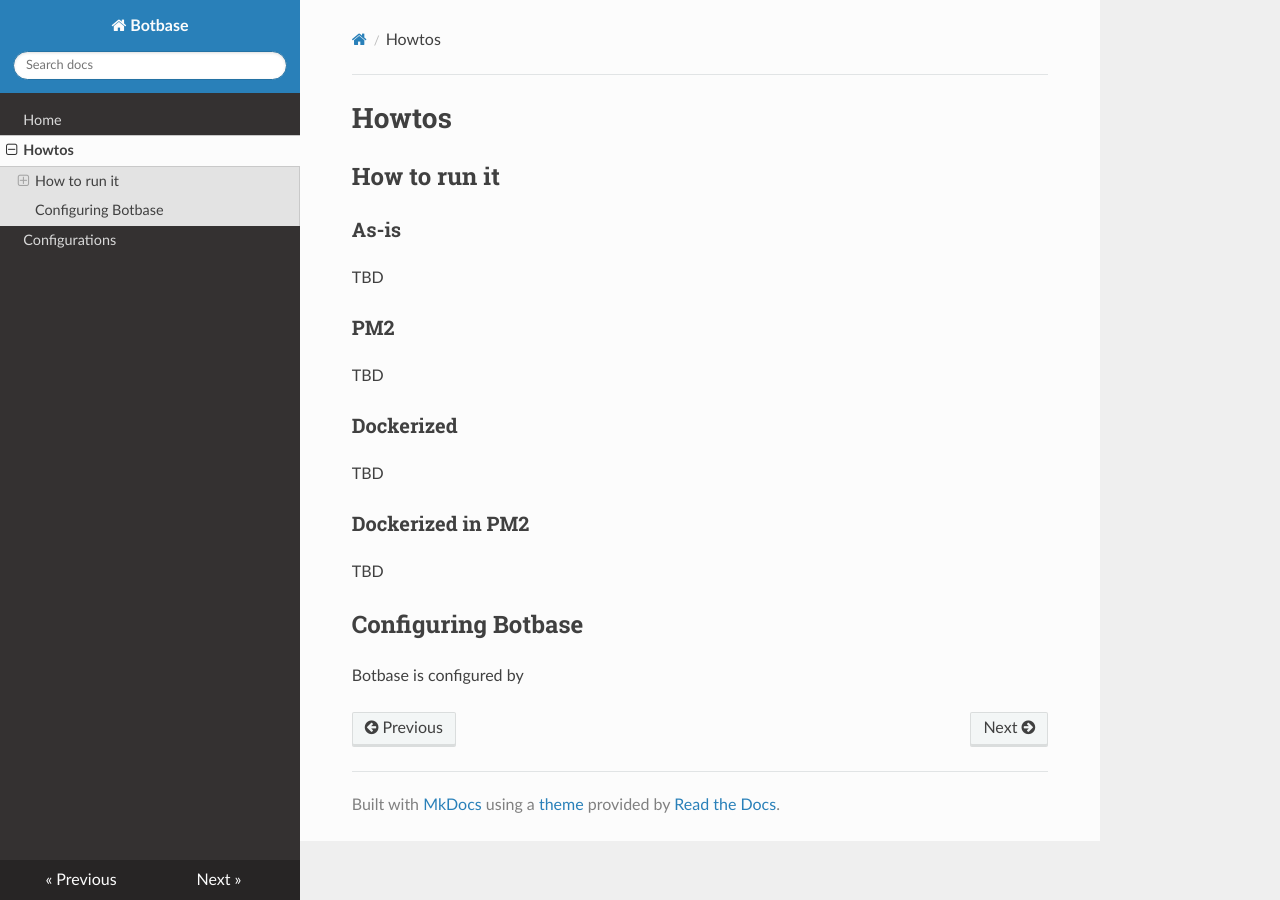
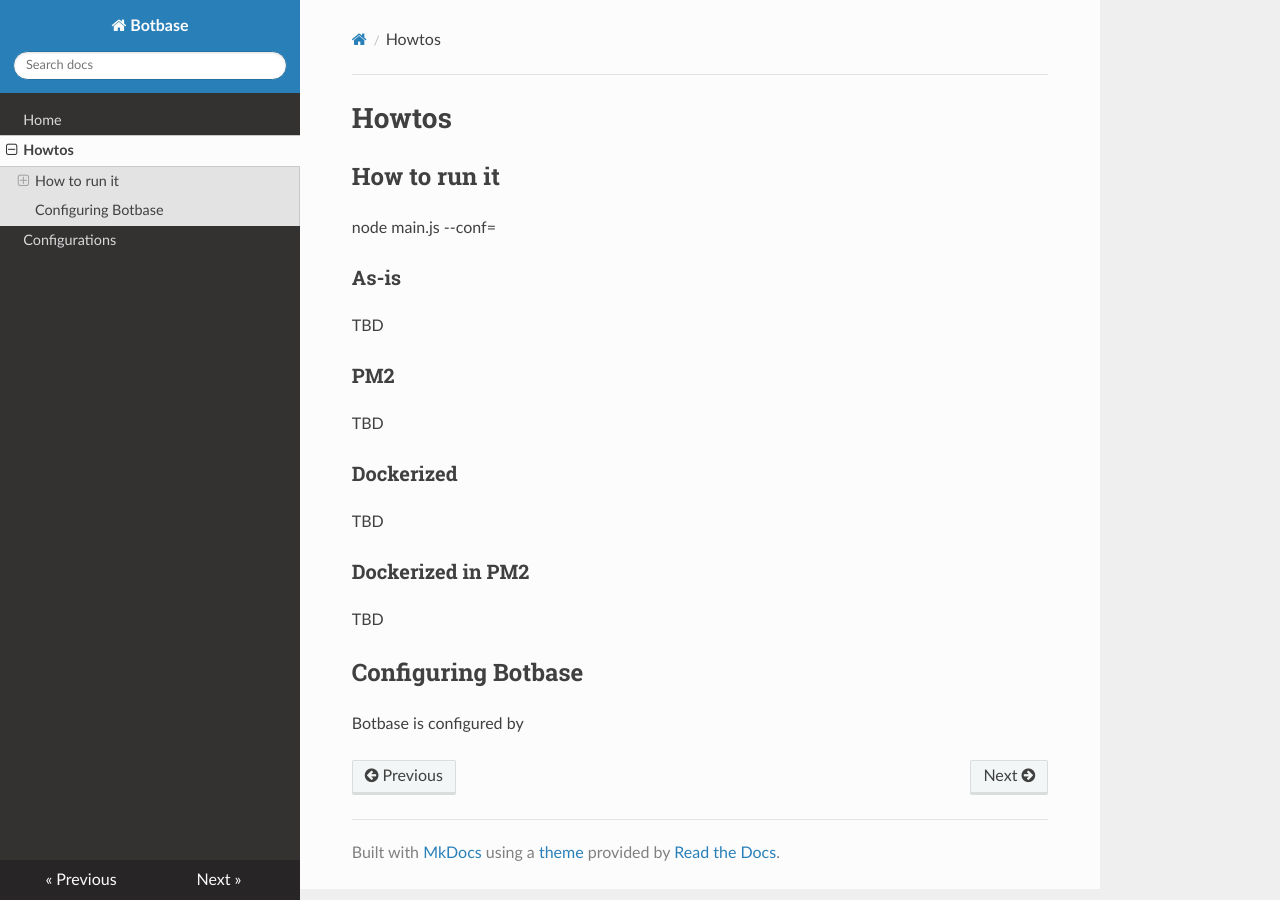
Before and after one commit to amcalabretta/botbase, an MkDocs documentation site: the page built from documentation/howto.md, in a window 1280 px wide. Built offline with MkDocs 1.6.1, drawn with Linux system fonts in a browser that asks for light colours; nearby versions of some CDN libraries.

Commit message:
adding docs on how to run

```diff
--- a/documentation/howto.md
+++ b/documentation/howto.md
@@ -2,7 +2,7 @@
 
 ## How to run it
 
-
+node main.js --conf=<path/to/conf/file.yml>
 
 
 ### As-is
```
